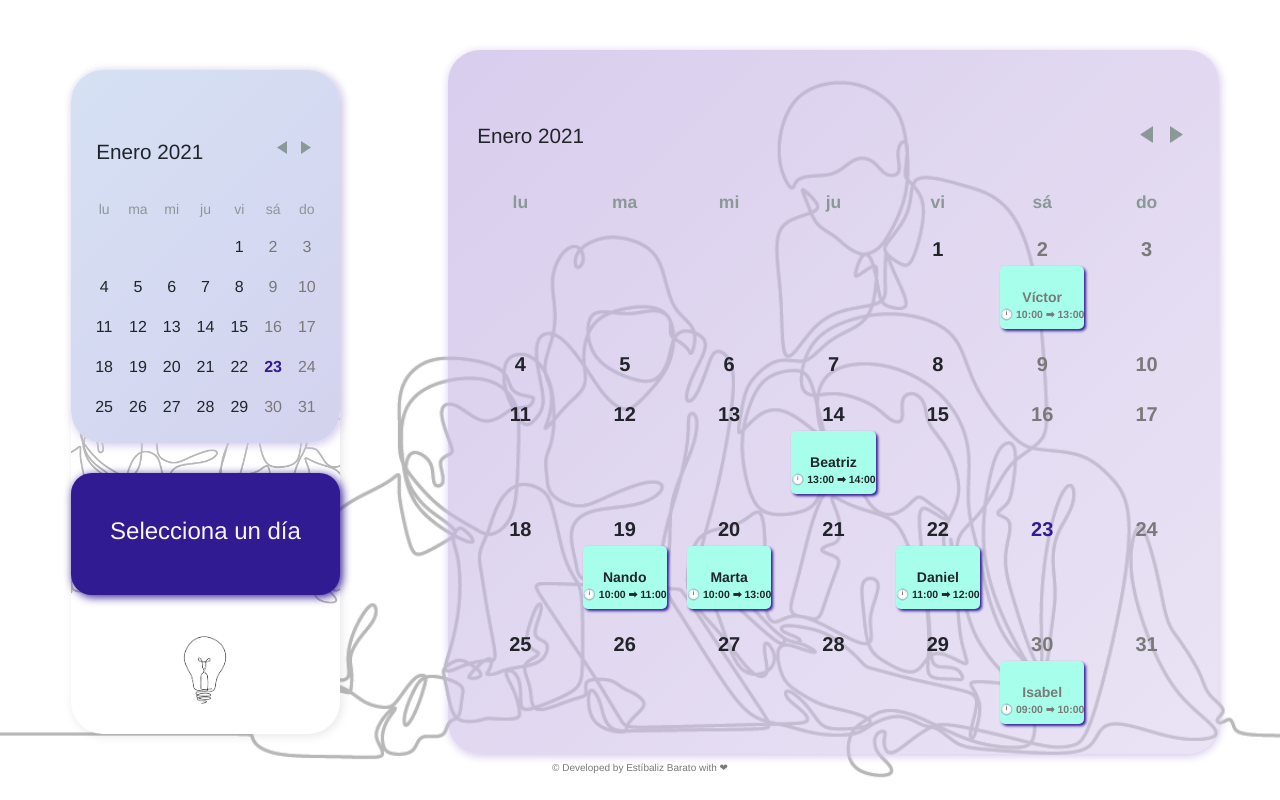
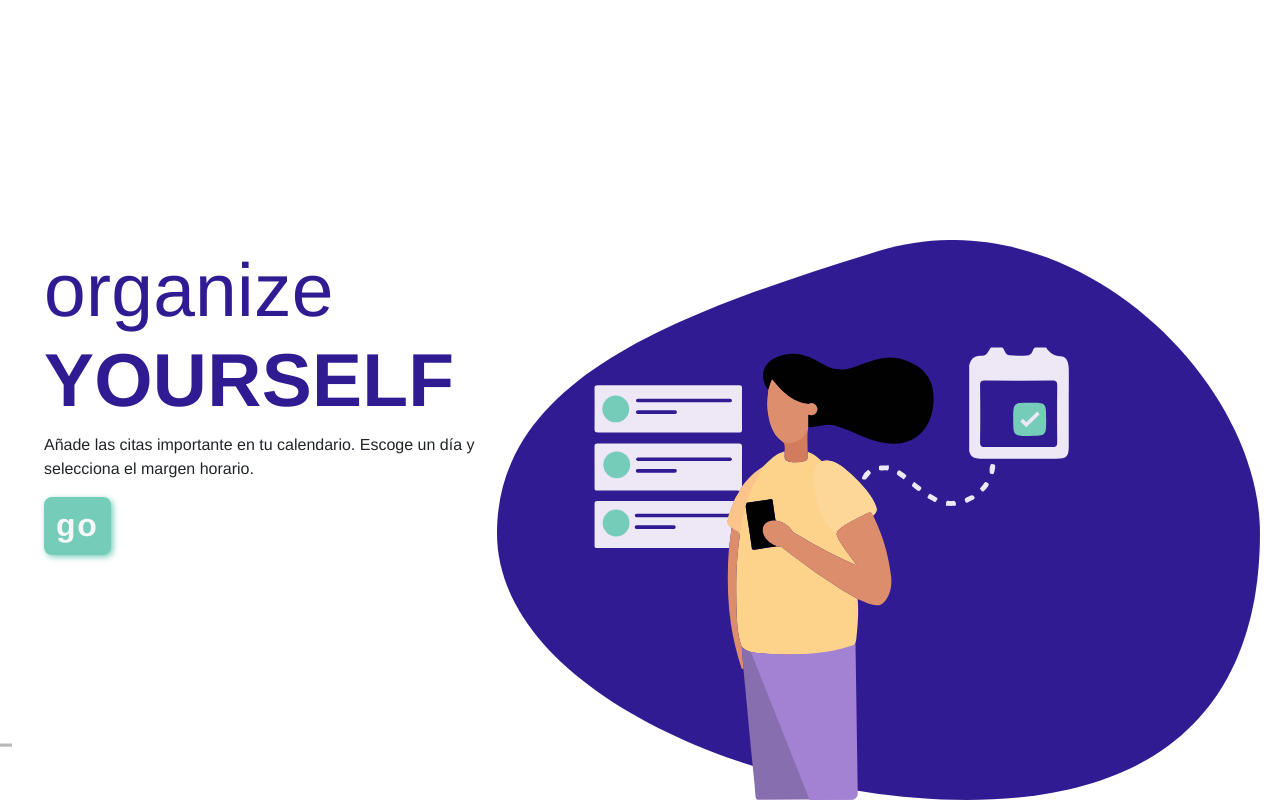
Before and after one commit to EstiBv/DatePicker--technical-test-, a React (Create React App) app: page / in a window 1280 px wide. Built offline with nearby package versions, Linux system fonts and the light colour scheme.

Commit message:
add landing component

```diff
--- a/src/components/App.js
+++ b/src/components/App.js
@@ -1,5 +1,7 @@
 import React from "react";
 import { useState } from "react";
+// routes
+import { Route, Switch } from "react-router-dom";
 // styles
 import "../styles/app.scss";
 // dataJson
@@ -14,6 +16,7 @@ import WindowModal from "./main/WindowModal";
 import Calendar from "./main/Calendar";
 import Schedule from "./main/Schedule";
 import Footer from "./Footer";
+import Landing from "./Landing";
 
 // include access for modal, so define element modal import
 Modal.setAppElement("#root");
@@ -151,6 +154,10 @@ const App = () => {
   }
 
   return (
+    <Switch>
+      <Route exact path="/">
+        <Landing />
+      </Route>
       <React.Fragment>
         <header className="headerContainer">
           <Header />
@@ -188,6 +195,7 @@ const App = () => {
           <Footer />
         </footer>
       </React.Fragment>
+    </Switch>
   );
 };
 
--- /dev/null
+++ b/src/components/Landing.js
@@ -0,0 +1,34 @@
+import React from "react";
+import "../styles/landing.scss";
+import img from "../images/illuSchedule.svg";
+import { Link } from "react-router-dom";
+
+const Landing = () => {
+  return (
+    <>
+      <main className="containerLanding container-fluid">
+        <article className="containerLanding__article">
+          <h1 className="containerLanding__title">
+            {" "}
+            <span className="containerLanding__title--span">Organize</span>{" "}
+            yourself
+          </h1>
+          <p className="containerLanding__text">
+            Añade las citas importante en tu calendario. Escoge un día y
+            selecciona el margen horario.{" "}
+          </p>
+          <Link>
+            <button className="containerLanding__btnStart">Go</button>
+          </Link>
+        </article>
+        <img
+          src={img}
+          alt="illustration girl with mobile"
+          className="containerLanding__imgLanding"
+        />
+      </main>
+    </>
+  );
+};
+
+export default Landing;
--- a/src/index.js
+++ b/src/index.js
@@ -3,10 +3,13 @@ import ReactDOM from "react-dom";
 import "./index.scss";
 import App from "./components/App";
 import reportWebVitals from "./reportWebVitals";
+import { HashRouter } from "react-router-dom";
 
 ReactDOM.render(
   <React.StrictMode>
-    <App />
+    <HashRouter>
+      <App />
+    </HashRouter>
   </React.StrictMode>,
   document.getElementById("root")
 );
--- /dev/null
+++ b/src/styles/landing.scss
@@ -0,0 +1,71 @@
+.containerLanding {
+  height: 100vh;
+  width: 100vw;
+  overflow-x: hidden;
+  display: flex;
+  flex-direction: column;
+  justify-content: center;
+  background-color: white;
+  &__article {
+    align-self: center;
+    margin-left: 20px;
+  }
+  &__title {
+    font-family: "Helvetica Neue", sans-serif;
+    font-size: 55px;
+    font-weight: bolder;
+    color: var(--dark1);
+    letter-spacing: 0.25px;
+    text-transform: uppercase;
+    &--span {
+      font-weight: lighter;
+      text-transform: lowercase;
+    }
+  }
+  &__text {
+    font-family: "Helvetica Neue", sans-serif;
+    width: 300px;
+  }
+  &__imgLanding {
+    height: 40%;
+    align-self: flex-end;
+    margin-right: 20px;
+  }
+  &__btnStart {
+    font-family: "Helvetica Neue", sans-serif;
+    text-transform: lowercase;
+    letter-spacing: 0.75px;
+    padding: 4px 12px 6px 12px;
+    border-style: none;
+    border-radius: 8px;
+    background-color: var(--dark2);
+    color: var(--basicLigth);
+    font-weight: bold;
+    box-shadow: 2px 2px 6px var(--dark2);
+  }
+  &__btnStart:hover {
+    background-color: var(--medium1);
+    box-shadow: 2px 2px 6px var(--dark1);
+  }
+}
+// mediaqueries
+@media all and (min-width: 720px) {
+  .containerLanding {
+    flex-direction: row;
+    justify-content: space-evenly;
+    &__title {
+      font-size: 75px;
+    }
+    &__text {
+      width: 450px;
+    }
+    &__imgLanding {
+      height: 70%;
+    }
+    &__btnStart {
+      font-size: 32px;
+      align-self: auto;
+      letter-spacing: 1.75px;
+    }
+  }
+}
```
Also changed, not shown: src/images/illuSchedule.svg (added), 1 other file (tests, documents, lock files or other folders). Lines whose indentation alone changed are shown as unchanged.
